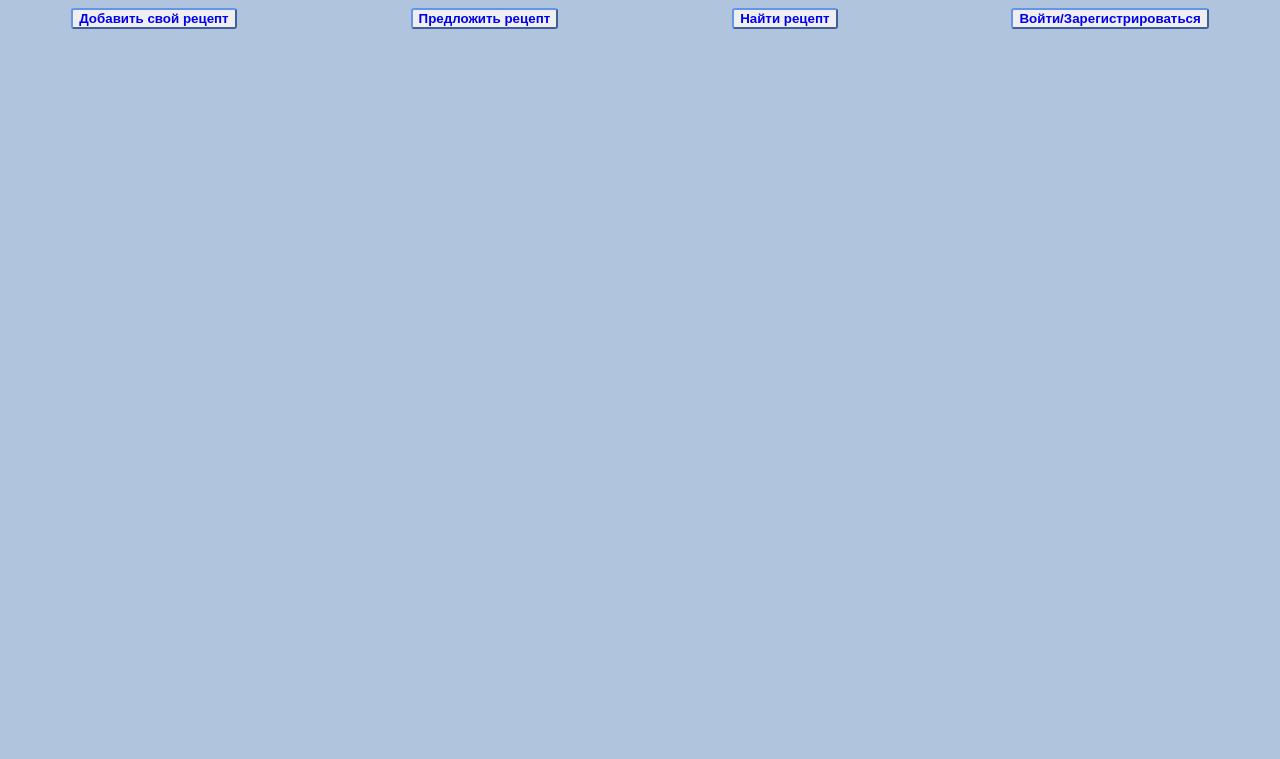
After one commit to KalininN/what-to-cook, a Django app: template whattocook/recipes/templates/base.html in a window 1280 px wide. The commit adds this page. Shown: the top 759 px of the page. Run offline with Django 3.2, Linux system fonts and the light colour scheme; the template is opened without the code that fills it, so the values that code supplies are empty.

Commit message:
added base.html and made interface for showrecipe

```diff
--- /dev/null
+++ b/whattocook/recipes/templates/base.html
@@ -0,0 +1,82 @@
+<html>
+<head>
+    <title>{% block title %}his-own-chef.ru - Сам себе повар{% endblock %}</title>
+    <style type="text/css">
+        #header {
+            box-sizing: border-box;
+            display: flex;
+            flex-direction: row;
+            justify-content: space-between;
+            align-items: baseline;
+            margin-left: 5%;
+            width: 90%;
+            margin-bottom: 40px;
+        }
+
+        #header a {
+            text-decoration: none;
+            font-weight: bold;
+        }
+
+        #header a:hover {
+            text-decoration: underline;
+        }
+
+        #header button {
+            background: cornflowerbluee;
+            border-color: cornflowerblue;
+            border-radius: 3px;
+        }
+
+        #content {
+            width: 60%;
+            margin: auto;
+        }
+
+
+        #last-added-recipes {
+            padding: 30px;
+        }
+
+        div.recipe-short {
+            margin-bottom: 20px;
+        }
+
+        div.recipe-short h2 {
+            margin-bottom: 3px;
+        }
+
+        div.recipe-short p {
+            margin-top: 3px;
+        }
+
+        div.ingredient {
+            display: flex;
+            flex-direction: row;
+            justify-content: space-between;
+            align-items: baseline;
+            padding-bottom: 3px;
+            border-bottom: 2px #98b0c7 solid;
+            margin-bottom: 5px;
+        }
+
+        body {
+            background-color: lightsteelblue;
+        }
+    </style>
+</head>
+<body>
+{% block body %}
+<div id="header">
+<button><a href="/recipes/addrecipe">Добавить свой рецепт</a></button>
+<button><a href="/recipes">Предложить рецепт</a></button>
+<button><a href="/recipes">Найти рецепт</a></button>
+<button><a href="/recipes">Войти/Зарегистрироваться</a></button>
+</div>
+<div id="content">
+{% block content %}
+{% endblock %}
+</div>
+{% endblock %}
+</body>
+</html>
```
Also changed, not shown: whattocook/recipes/templates/showrecipe.html (+8 -2 lines).
